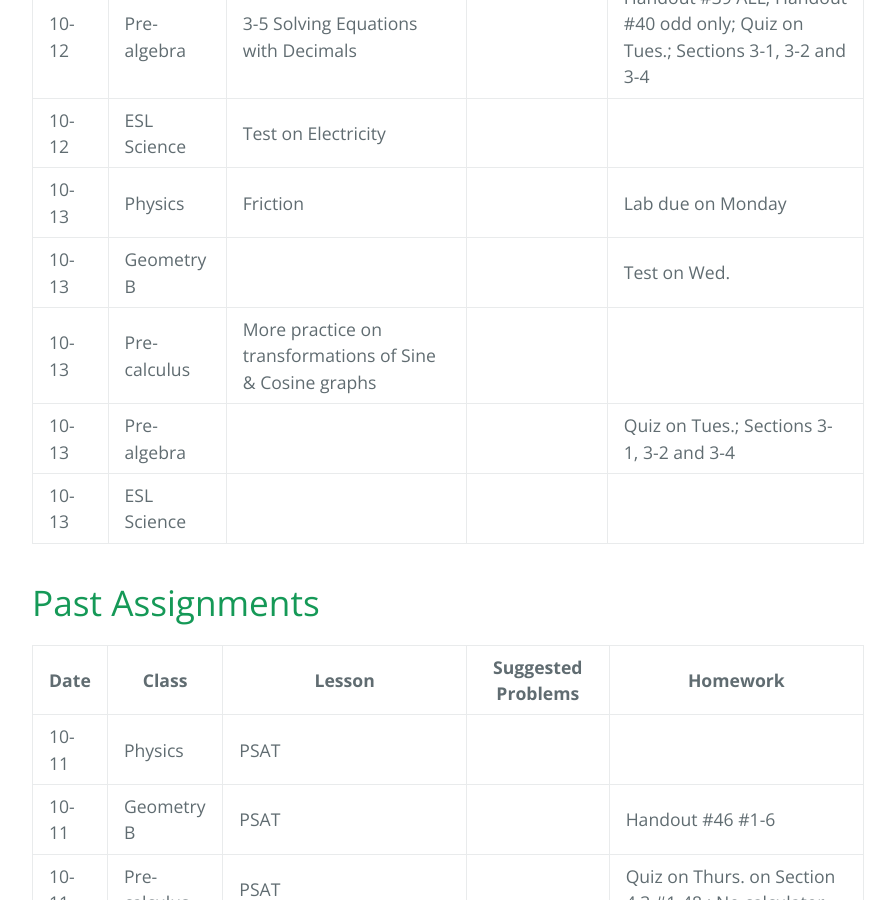
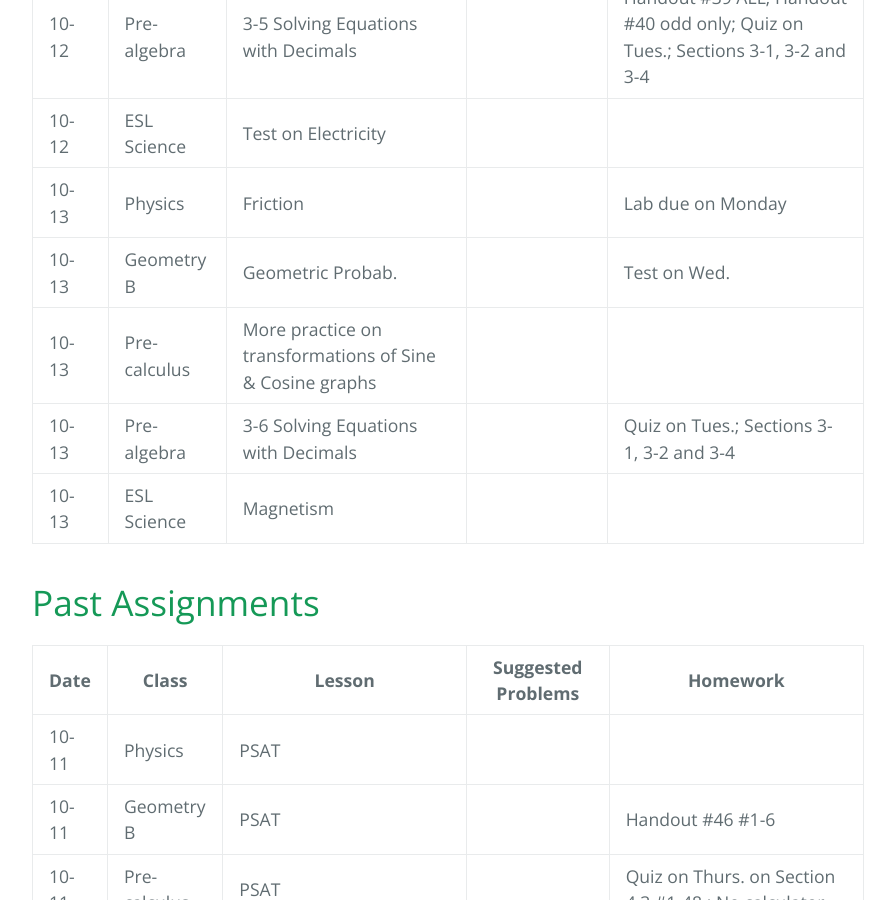
Before and after one commit to gpayoo/gpayoo, a Jekyll site: the page built from index.md, in a window 1280 px wide and 900 px high, scrolled down 925 px. Shown: the whole window, without its empty margins (192-1087 px from the left). Built offline with Jekyll 4.4.1, drawn with Linux system fonts in a browser that asks for light colours; our own code applies the rules of GitHub Pages for plain Markdown files.

Commit message:
Update index.md

```diff
--- a/index.md
+++ b/index.md
@@ -16,10 +16,10 @@ layout: default
 | 10-12 | Pre-algebra | 3-5 Solving Equations with Decimals | | Handout #39 ALL; Handout #40 odd only; Quiz on Tues.; Sections 3-1, 3-2 and 3-4
 | 10-12 | ESL Science | Test on Electricity|  |
 | 10-13 | Physics | Friction | | Lab due on Monday
-| 10-13 | Geometry B |   | |  Test on Wed. |
+| 10-13 | Geometry B | Geometric Probab.  | |  Test on Wed. |
 | 10-13 | Pre-calculus | More practice on transformations of Sine & Cosine graphs | |
-| 10-13 | Pre-algebra |  | | Quiz on Tues.; Sections 3-1, 3-2 and 3-4
-| 10-13 | ESL Science | |  |
+| 10-13 | Pre-algebra | 3-6 Solving Equations with Decimals  | | Quiz on Tues.; Sections 3-1, 3-2 and 3-4
+| 10-13 | ESL Science | Magnetism |  |
 
 # [](#header-2) Past Assignments
 
```
